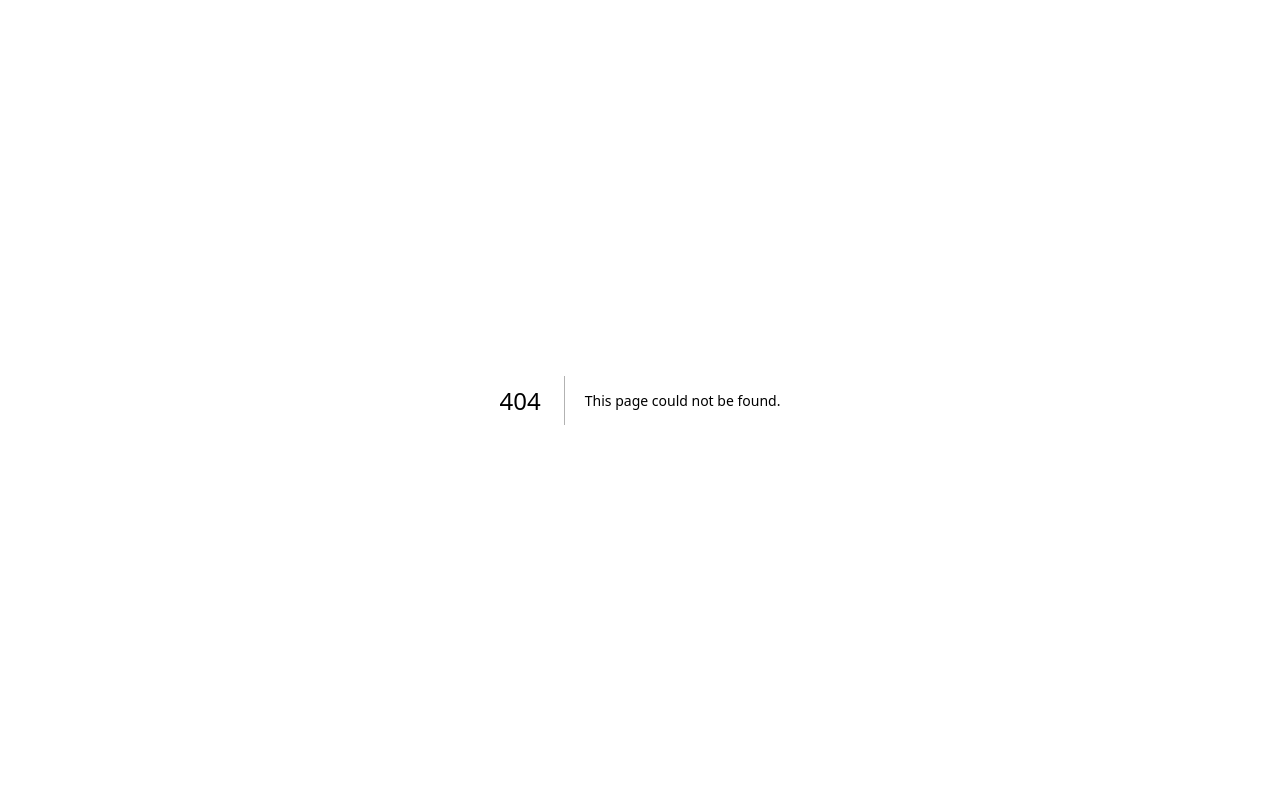
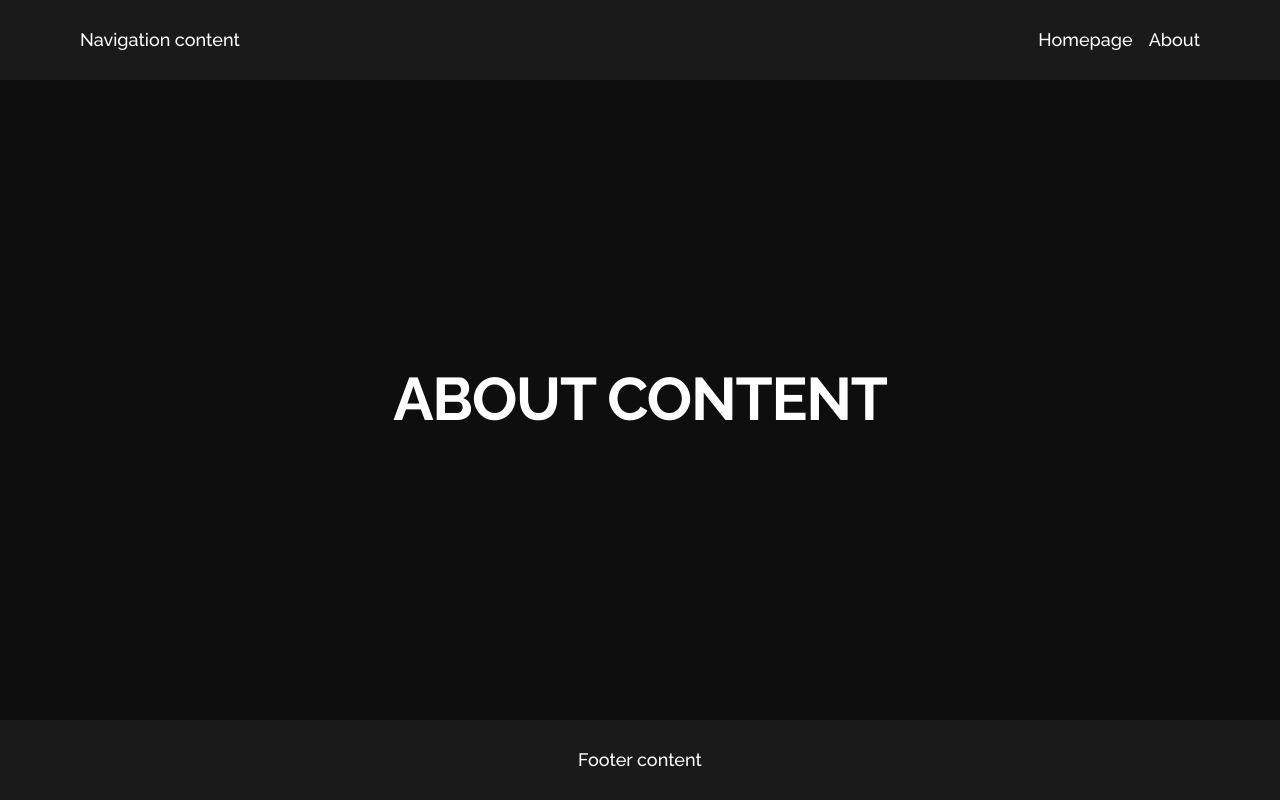
Before and after one commit to thibaultgouin/2023-next-skeleton, a Next.js app: page /about in a window 1280 px wide. Before the commit this address had no page. Built offline with nearby package versions, Linux system fonts and the light colour scheme.

Commit message:
Create M01Link component + create About page + update navigation

```diff
--- a/src/components/blocks/b01-navigation/B01Navigation.module.scss
+++ b/src/components/blocks/b01-navigation/B01Navigation.module.scss
@@ -3,9 +3,25 @@
   background: $colorLightBlack;
   width: 100%;
   height: 80px;
-  display: flex;
-  justify-content: center;
-  align-items: center;
+
+  .container {
+    @include size(100%);
+    display: flex;
+    align-items: center;
+    justify-content: space-between;
+    max-width: 1440px;
+    padding: 0 80px;
+  }
+
+  .links {
+    display: flex;
+  }
+
+  .link {
+    &:not(:first-child) {
+      margin-left: 16px;
+    }
+  }
 
   // @include respond-to("MIN_768") {
   // }
--- a/src/components/blocks/b01-navigation/B01Navigation.tsx
+++ b/src/components/blocks/b01-navigation/B01Navigation.tsx
@@ -1,11 +1,22 @@
 import React from "react";
 import A04Text from "../../atoms/a04-text/A04Text";
+import M01Link from "../../molecules/m01-link/M01Link";
 import styles from "./B01Navigation.module.scss";
 
 const B01Navigation: React.FC = () => {
   return (
     <div className={styles.b01Navigation}>
-      <A04Text text="Navigation content" />
+      <div className={styles.container}>
+        <A04Text text="Navigation content" />
+        <ul className={styles.links}>
+          <li className={styles.link}>
+            <M01Link href="/" text="Homepage" />
+          </li>
+          <li className={styles.link}>
+            <M01Link href="/about" text="About" />
+          </li>
+        </ul>
+      </div>
     </div>
   );
 };
--- a/src/components/molecules/M02-button/M02Button.tsx
+++ b/src/components/molecules/M02-button/M02Button.tsx
@@ -28,7 +28,7 @@ const M02Button = ({
     return (
       <Link className={classNames(styles.M02Button, className)} href={href}>
         {iconAlignment === "start" && icon ? <A01Icon icon={icon} /> : null}
-        <A04Text tag="span" className={styles.label} text={label} />
+        <A04Text className={styles.label} tag="span" text={label} />
         {iconAlignment === "end" && icon ? <A01Icon icon={icon} /> : null}
       </Link>
     );
--- /dev/null
+++ b/src/components/molecules/m01-link/M01Link.module.scss
@@ -0,0 +1,7 @@
+.M01Link {
+  position: relative;
+
+  &:hover {
+    text-decoration: underline;
+  }
+}
--- /dev/null
+++ b/src/components/molecules/m01-link/M01Link.tsx
@@ -0,0 +1,23 @@
+import Link from "next/link";
+import classNames from "clsx";
+import A04Text from "../../atoms/a04-text/A04Text";
+import styles from "./M01Link.module.scss";
+
+export interface M01LinkProps {
+  className?: string;
+  href: string;
+  text: string;
+}
+
+const M01Link = (props: M01LinkProps) => {
+  return (
+    <Link
+      className={classNames(styles.M01Link, props.className)}
+      href={props.href}
+    >
+      <A04Text className={styles.text} tag="span" text={props.text} />
+    </Link>
+  );
+};
+
+export default M01Link;
--- /dev/null
+++ b/src/pages/about/about.module.scss
@@ -0,0 +1,11 @@
+.about {
+  @include size(100%);
+  position: relative;
+  display: flex;
+  align-items: center;
+  justify-content: center;
+
+  .container {
+    position: relative;
+  }
+}
--- /dev/null
+++ b/src/pages/about/index.tsx
@@ -0,0 +1,18 @@
+import type { NextPage } from "next";
+import A03Heading from "../../components/atoms/a03-heading/A03Heading";
+import Layout from "../../components/layout/Layout";
+import styles from "./about.module.scss";
+
+const About: NextPage = () => {
+  return (
+    <Layout title="About page" description="Description for about page">
+      <div className={styles.about}>
+        <div className={styles.container}>
+          <A03Heading tag="h1" size="h3" text="About content" />
+        </div>
+      </div>
+    </Layout>
+  );
+};
+
+export default About;
```
Also changed, not shown: 1 other file (tests, documents, lock files or other folders).
